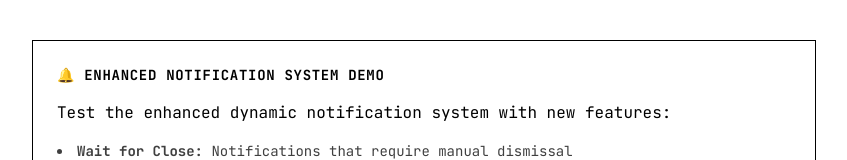
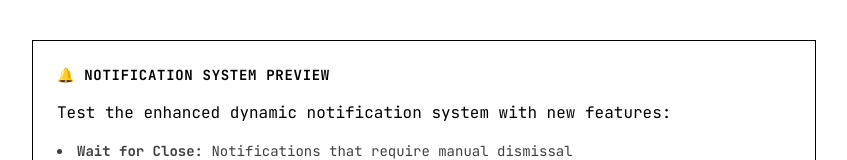
Before and after one commit to gurkanfikretgunak/welcome, a Next.js app: page /notification-system in a window 1280 px wide. Shown: the top 160 px of the page, without its empty margins (216-1063 px from the left). Built offline with nearby package versions, Linux system fonts and the light colour scheme; no server answers.

Commit message:
chore: rename notification system page title from demo to preview

```diff
--- a/src/app/notification-system/page.tsx
+++ b/src/app/notification-system/page.tsx
@@ -6,7 +6,7 @@ import TextButton from "@/components/ui/TextButton";
 import TextCard from "@/components/ui/TextCard";
 import { useNotify } from "@/context/NotificationContext";
 
-export default function NotificationDemo() {
+export default function NotificationSystemPreview() {
   const [message, setMessage] = useState(
     "Welcome to the enhanced notification system!"
   );
@@ -200,7 +200,7 @@ export default function NotificationDemo() {
   return (
     <PageLayout>
       <div className="container mx-auto p-6 max-w-5xl">
-        <TextCard title="🔔 Enhanced Notification System Demo" className="mb-8">
+        <TextCard title="🔔 Notification System Preview" className="mb-8">
           <p className="mb-4">
             Test the enhanced dynamic notification system with new features:
           </p>
```
